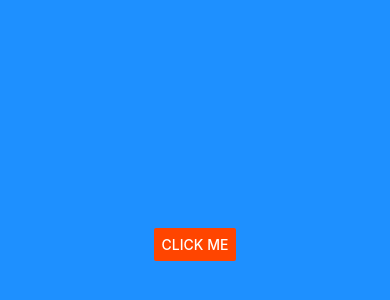
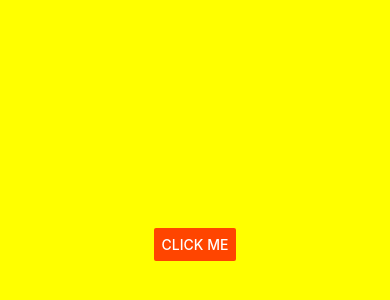
Before and after one commit to edenWerke/Done_with_it, a React Native app: screen / in a window 390 px wide. Shown: the part 178-478 px from the top of the page. Built offline with nearby package versions, Linux system fonts and the light colour scheme.

Commit message:
combining styles

```diff
--- a/App.js
+++ b/App.js
@@ -6,13 +6,7 @@ import {
   Button,
   Alert,
   SafeAreaView,
-  TouchableWithoutFeedback,
-  TouchableOpacity,
-  TouchableHighlight,
-  TouchableNativeFeedback,
-  Image,
 } from "react-native";
-// import { Button } from "react-native-web";
 
 export default function App() {
   const handlePress = () => {
@@ -20,31 +14,28 @@ export default function App() {
   };
 
   return (
-    <SafeAreaView style={styles.container}>
+    <SafeAreaView style={[styles.container, containerStyle]}>
       <Button
         color="orangered"
-        title="click Me"
+        title="Click Me"
         onPress={() =>
-          // Alert.alert("my Title", "Are you sure?", [
-          //   {
-          //     text: "Yes",
-          //     onPress: () => alert("you clicked yes"),
-          //   },
-          //   {
-          //     text: "No",
-          //     onPress: () => alert("you clicked no"),
-          //   },
-          // ])
-          Alert.prompt(
-            " my title",
-            "my message",
-            (text) => () => alert("hello  world")
-          )
+          Alert.alert("My Title", "Are you sure?", [
+            {
+              text: "Yes",
+              onPress: () => alert("You clicked yes"),
+            },
+            {
+              text: "No",
+              onPress: () => alert("You clicked no"),
+            },
+          ])
         }
       />
     </SafeAreaView>
   );
 }
+
+const containerStyle = { backgroundColor: "yellow" };
 
 const styles = StyleSheet.create({
   container: {
@@ -53,8 +44,4 @@ const styles = StyleSheet.create({
     alignItems: "center",
     justifyContent: "center",
   },
-  image: {
-    width: 100,
-    height: 100,
-  },
 });
```
